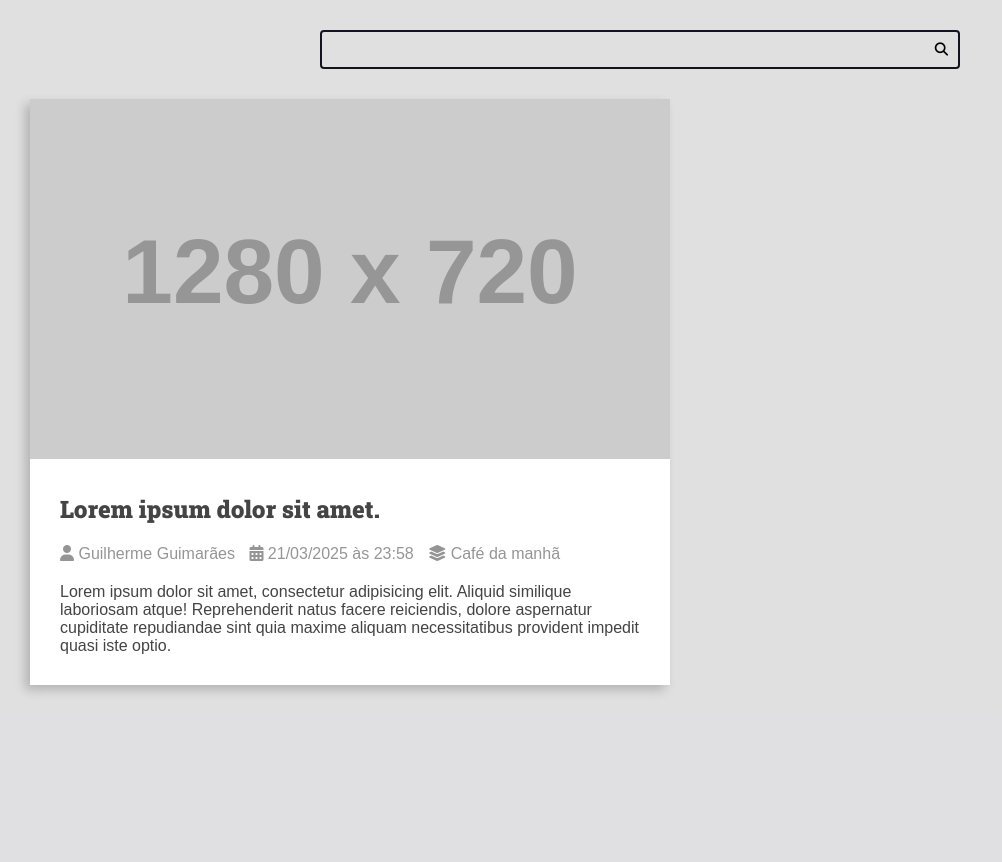
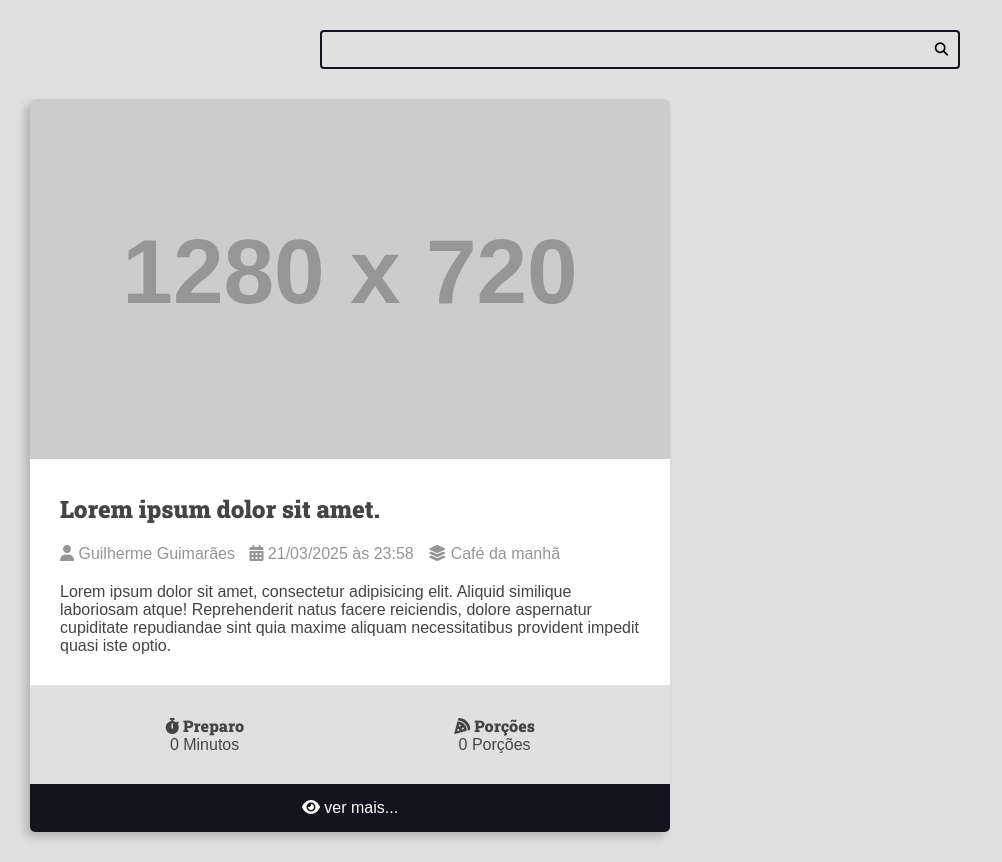
Before and after one commit to GuilhermeGuimaraesS/curso-django-projeto1, a Django app: page / in a window 1280 px wide. Shown: the part 113-975 px from the top of the page, without its empty margins (0-1002 px from the left). Before the commit the page ends 807 px from the top, so only its background shows below. Run offline with Django 5.2, Linux system fonts and the light colour scheme; grey boxes labelled with a size stand in for pictures from a placeholder-image service; some libraries are stand-ins or nearby versions.

Commit message:
Criação do card de receita pt. 3

```diff
--- a/recipes/templates/recipes/pages/home.html
+++ b/recipes/templates/recipes/pages/home.html
@@ -34,7 +34,31 @@
                     <p>Lorem ipsum dolor sit amet, consectetur adipisicing elit. Aliquid similique laboriosam atque! Reprehenderit natus facere reiciendis, dolore aspernatur cupiditate repudiandae sint quia maxime aliquam necessitatibus provident impedit quasi iste optio.</p>
                 </div>
 
+                <div class="recipe-meta-container">
+                    <div class="recipe-meta recipe-preparation">
+                        <h3 class="recipe-meta-title"><i class="fa-solid fa-stopwatch"></i> Preparo</h3>
+                        <div class="recipe-meta-text">
+                            0 Minutos
+                        </div>
+                    </div>
+                    <div class="recipe-meta recipe-servings">
+                        <h3 class="recipe-meta-title"><i class="fa-solid fa-pizza-slice"></i> Porções</h3>
+                        <div class="recipe-meta-text">
+                            0 Porções
+                        </div>
+                    </div>
+
+                </div>
+                <footer class="recipe-footer">
+                    <a href="" class="recipe-read-more button button-dark button-full-width">
+                        <i class="fa-solid fa-eye"></i>
+                        <span>ver mais...</span>
+                    </a>
+                </footer>
+
             </div>
+
+
         </div>
     </main>
 
--- a/recipes/templates/recipes/partials/head.html
+++ b/recipes/templates/recipes/partials/head.html
@@ -166,6 +166,8 @@
             box-shadow: -5px 5px 10px rgba(0, 0, 0, .2);
             transform: scale(1);
             transition: all 300ms ease-in-out;
+            border-radius: .5rem;
+            overflow: hidden;
         }
 
         .recipe img {
@@ -210,5 +212,38 @@
             color: var(--color-primary-dark);
         }
 
+        .recipe-meta-container {
+            display: flex;
+            flex-flow: row wrap;
+            padding: var(--spacing-gutter-medium);
+            background: var(--color-gray-1);
+        }
+
+        .recipe-meta {
+            display: flex;
+            flex-flow: column nowrap;
+            flex-shrink: 1;
+            flex-grow: 1;
+            text-align: center;
+        }
+
+        .recipe-meta-title {
+            font-size: 1.6rem;
+        }
+
+        .recipe-footer a {
+            display: block;
+            color: var(--color-white);
+            text-decoration: none;
+            text-align: center;
+            padding: 1.5rem var(--spacing-gutter-medium);
+            background: var(--color-primary-dark);
+            transition: all 300ms ease-in-out;
+        }
+
+        .recipe-footer a:hover {
+            filter: brightness(2);
+        }
+
     </style>
 </head>
```
